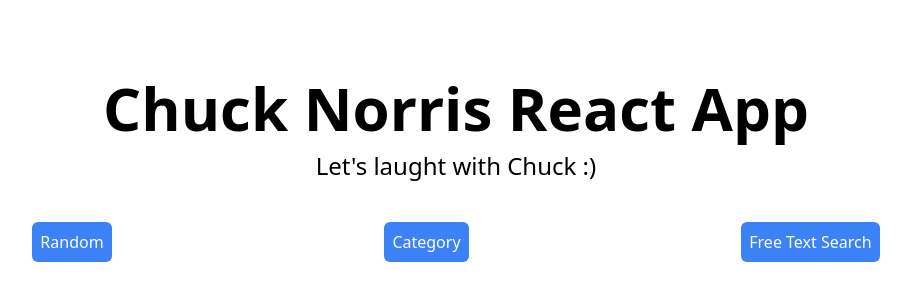
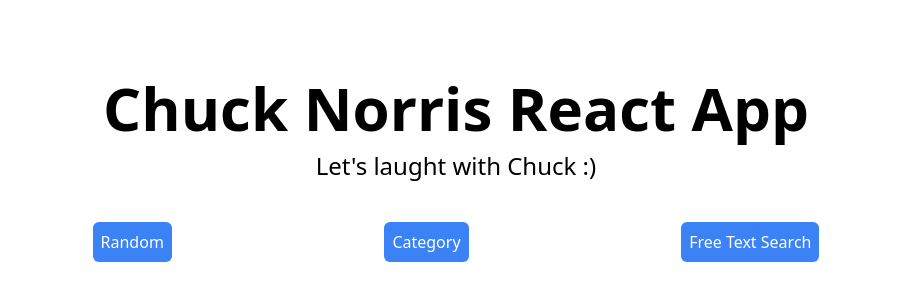
Before and after one commit to igrbrt/chuck-norris-facts, a Next.js app: page / in a window 1280 px wide. Shown: the part 230-530 px from the top of the page, without its empty margins (184-1095 px from the left). Built offline with nearby package versions, Linux system fonts and the light colour scheme.

Commit message:
index css adjustment

```diff
--- a/pages/index.tsx
+++ b/pages/index.tsx
@@ -19,7 +19,7 @@
           Let's laught with Chuck :)
         </p>
 
-        <div className='flex justify-around w-full mt-10'>
+        <div className='flex justify-evenly w-full mt-10 space-x-4'>
 
           <Button href="/random" name="Random"/>
           <Button href="/by-category" name="Category"/>
```
